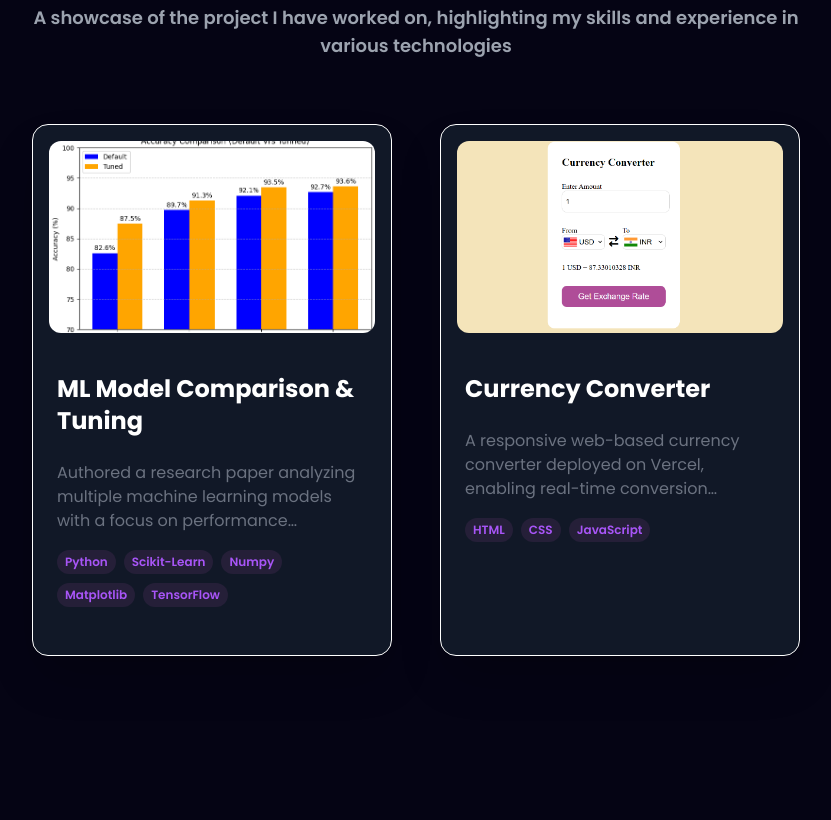
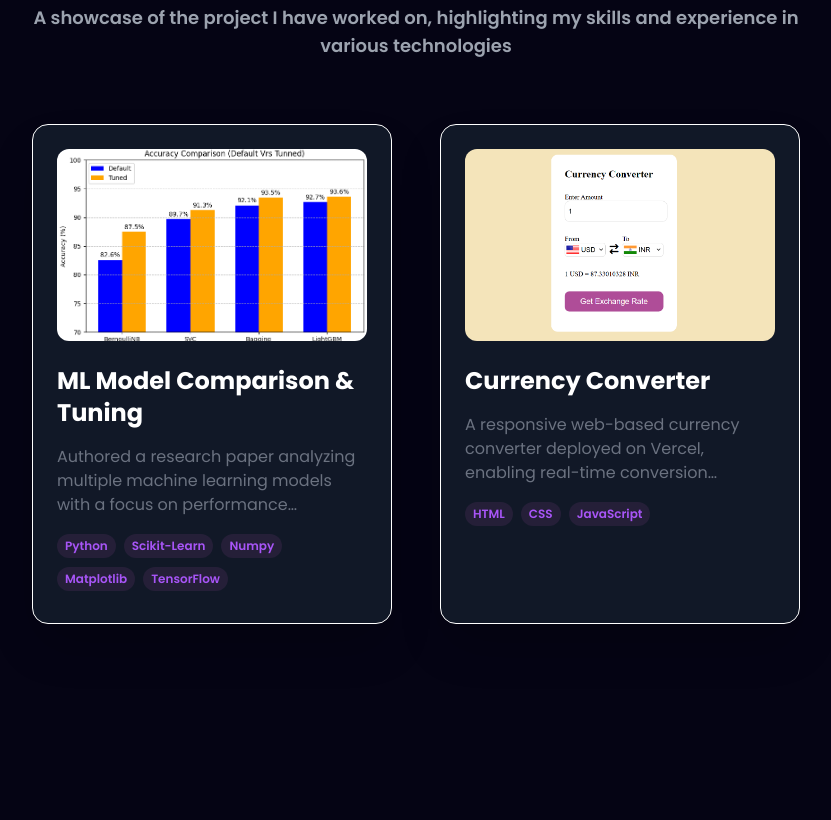
Before and after one commit to Ujjwal-Modi/myPortfolio, a React (Vite) app: page / in a window 1280 px wide. Shown: the part 1960-2780 px from the top of the page, without its empty margins (224-1055 px from the left). Built offline with nearby package versions, Linux system fonts and the light colour scheme.

Commit message:
Adjusted space in project card

```diff
--- a/src/components/Work/Work.jsx
+++ b/src/components/Work/Work.jsx
@@ -35,7 +35,7 @@ const Work = () => {
             onClick={() => handleOpenModal(project)}
             className="border border-white bg-gray-900 backdrop-blur-md rounded-2xl shadow-2xl overflow-hidden cursor-pointer hover:shadow-purple-500/50 hover:-translate-y-2 transition-transform duration-300"
           >
-            <div className="p-4">
+            <div className="pt-6 px-6">
               <img
                 src={project.image}
                 alt={project.title}
@@ -43,13 +43,13 @@ const Work = () => {
               />
             </div>
             <div className="p-6">
-              <h3 className="text-2xl font-bold text-white mb-2">
+              <h3 className="text-2xl font-bold text-white">
                 {project.title}
               </h3>
               <p className="text-gray-500 mb-4 pt-4 line-clamp-3">
                 {project.description}
               </p>
-              <div className="mb-4">
+              <div>
                 {project.tags.map((tag, index) => (
                   <span
                     key={index}
@@ -68,14 +68,6 @@ const Work = () => {
       {selectedProject && (
         <div className="fixed inset-0 z-50 flex items-center justify-center bg-black bg-opacity-90 p-4">
           <div className="bg-gray-900 max-h-[90vh] rounded-xl shadow-2xl lg:w-full w-[90%] max-w-3xl overflow-hidden relative">
-            {/* <div className="flex justify-end p-4"> */}
-              {/* <button */}
-                {/* onClick={handleCloseModal} */}
-                {/* className="text-white text-3xl font-bold hover:text-purple-500" */}
-              {/* > */}
-                {/* &times; */}
-              {/* </button> */}
-            {/* </div> */}
 
             <div className="flex flex-col h-full ">
 
```
